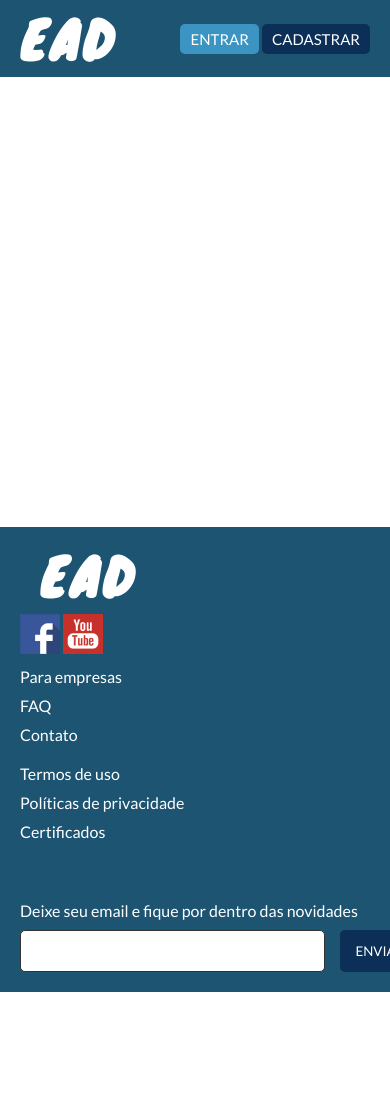
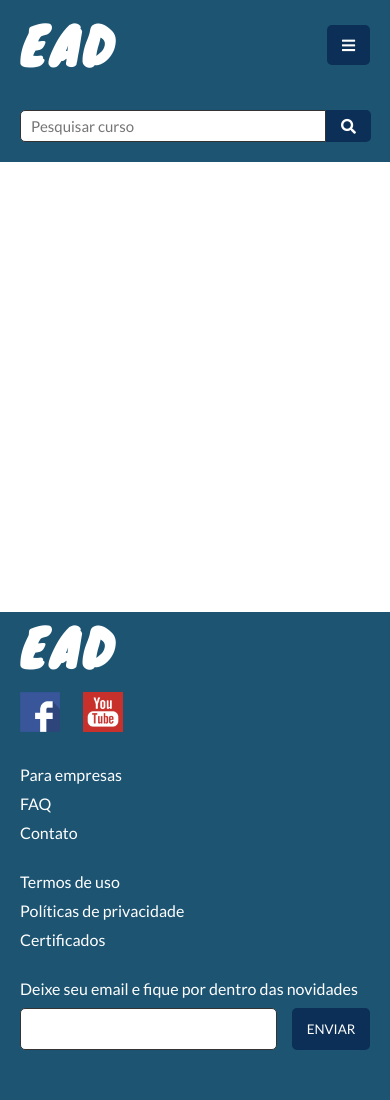
Before and after one commit to brunaobass/ead, a PHP site: the page made by views/template.php in a window 390 px wide; the page is wider, and only the part inside the window is pictured. Before the commit the page ends 992 px from the top of that part, so only its background shows below. Run offline with PHP 8.4, Linux system fonts and the light colour scheme; the template is opened without the code that fills it, so the values that code supplies are empty; some libraries are stand-ins or nearby versions.

Commit message:
Alterado layout da página de login, topo, e rodapé principal

```diff
--- /dev/null
+++ b/assets/css/deslogado.css
@@ -0,0 +1,105 @@
+@media(max-width:1100px){
+    .menu-navegacao{
+        margin-left: 10px;
+    }
+    .menu-navegacao ul{
+        flex-wrap: wrap;
+    }
+    .menu-navegacao ul li{
+        padding: 3px 10px;
+        border-radius: 5px;
+    }
+
+    .form-pesquisa input{
+        width: 100%;
+    }
+}
+
+@media(max-width:825px){
+    header{
+        padding: 0;
+    }
+    .topo .conteudo{
+        padding: 0;
+    }
+    .topo-show{
+        flex-wrap: wrap;
+    }
+    .menu{
+        order: 1;
+        flex: 100%;
+    }
+    .menu-navegacao,.menu-navegacao ul{
+        width: 100%;
+    }
+    .menu-navegacao{
+        margin-left: 0;
+        display: none;
+    }
+    .menu-navegacao ul{
+        flex-direction: column;
+    }
+    .menu-navegacao ul li{
+        line-height: 30px;
+        width: 100%;
+        border-bottom: 1px solid #FFF;
+        border-radius: 0;
+        text-align: center;
+    }
+    .first-li{
+        border-top: 1px solid #FFF;
+    }
+    .topo .logo{
+        margin-left: 20px;
+    }
+
+    /*****ÍCONES A DIREITA****/
+
+    .topo-direita{
+        margin-right: 20px;
+        flex-wrap: wrap;
+    }
+    .btn-icon{
+        line-height: 40px;
+        padding: 0 15px;
+    }
+    #btn-show-menu{
+        display: inline-block;
+    }
+    .botoes .icone-pesquisa{
+        display: none;
+    }
+    .topo-direita .botoes-deslogado{
+        display: none;
+    }
+    .li-deslogado{
+        display: block;
+    }
+    .li-deslogado .btn{
+        margin:0 20px;
+        border-radius: 0;
+        width: 137px;
+        display: block;
+    }
+    .li-deslogado .btn:hover{
+        background-color: rgba(255,255,255,.5)
+    }
+    .li-deslogado .botoes-deslogado{
+        justify-content: center;
+        display: flex;
+    }
+
+    .form-pesquisa input{
+        width: 300px;
+    }
+}
+@media(max-width:565px){
+    .form-pesquisa input{
+         width: 220px;
+     }
+ }
+ @media(max-width:520px){
+    .form-pesquisa input{
+         width: 100%;
+     }
+ }
--- a/assets/css/estilos.css
+++ b/assets/css/estilos.css
@@ -113,6 +113,8 @@ header{
     font-family: knewave;
     letter-spacing: 4px;
     font-size: 50px;
+    height: 50px;
+    line-height: 50px;
 }
 /*****MENU DE NAVEGAÇÃO****/
 .menu{
@@ -146,6 +148,9 @@ header{
 .menu-navegacao i{
     margin-left: 5px;
 }
+.li-deslogado{
+    display:none;
+}
 /*****MENU DE NAVEGAÇÃO****/
 
 /*****ÍCONES A DIREITA****/
@@ -153,11 +158,17 @@ header{
     display: flex;
     align-items: center;
 }
+.botoes{
+    display: flex;
+}
+.botoes .btn{
+    margin-left: 10px;
+}
 .btn-icon{
     background-color: #0B2F56;
     color: #FFF;
     padding: 0 10px;
-    line-height: 29px;
+    line-height: 32px;
     border-radius: 5px;
     cursor: pointer;
     margin-left: 10px;
@@ -186,17 +197,27 @@ header{
 /*****ÍCONES A DIREITA****/
 
 /*****ÍCONES ESCONDIDOS****/
+
+
 .form-pesquisa{
-    width: 100%;
-    margin: 20px;
-    display: none;
+    display: flex;
+    justify-content: flex-end;
+    margin: 20px 0;
+
 }
 
 .form-pesquisa input{
-    width: 80%;
+    width: 212px;;
     line-height: 30px;
+    margin-right: 0;
+    border-radius: 5px 0 0 5px;
 }
 
+.form-pesquisa .btn-icon{
+    margin: 0;
+    border-radius:  0 5px 5px 0 ;
+    line-height: 32px;
+}
 /*****ÍCONES A DIREITA****/
 
 /*******************
@@ -263,6 +284,9 @@ footer{
     margin-top: 50px;
     padding: 10px 0 20px 0;
 }
+footer .logo{
+    margin-bottom: 20px;
+}
 footer .coluna{
     justify-content: center;
 }
@@ -279,12 +303,25 @@ footer .coluna{
 .form-email button{
     width: 100px;
 }
+
 .socials img{
     width: 40px;
     height: 40px;
+    margin-right: 20px;
+}
+.menus-rodape{
+    display: flex;
+    justify-content: space-between;
+    flex-direction: row;
+}
+.menus-rodape .coluna{
+    margin: 0 20px;
 }
 .menu-rodape li{
     margin: 10px 0;
+}
+.menu-rodape li:first-child{
+    margin-top: 0;
 }
 /*******************
 *****RODAPÉ******
@@ -346,7 +383,7 @@ footer .coluna{
     }
     .coluna-email{
         min-width: 400px !important;
-        margin-top: 50px;
+        margin-top: 30px;
     }
 }
 
@@ -371,7 +408,7 @@ footer .coluna{
 /***********************************************************************
 **********************************CELULAR*******************************
 ************************************************************************/
-@media(max-width: 650px){
+@media(max-width: 685px){
     header{
         padding: 0;
     }
@@ -405,7 +442,7 @@ footer .coluna{
     .first-li{
         border-top: 1px solid #FFF;
     }
-    .logo{
+    .topo .logo{
         margin-left: 20px;
     }
 
@@ -418,6 +455,7 @@ footer .coluna{
     }
     .topo-direita{
         margin-right: 20px;
+        flex-wrap: wrap;
     }
     .btn-icon{
         line-height: 40px;
@@ -429,7 +467,51 @@ footer .coluna{
     .botoes .icone-pesquisa{
         display: none;
     }
+
     /*****ÍCONES A DIREITA****/
+
+    /*******************
+    *****RODAPÉ******
+    ********************/
+    .footer1,.coluna-email{
+        width: 100%;
+        margin-bottom: 30px;
+    }
+
+    /*******************
+    *****RODAPÉ******
+    ********************/
+
+
+}
+@media(max-width:520px){
+    .topo-show{
+        margin-top: 20px;
+    }
+    .topo-direita{
+        flex-direction: column;
+        align-items: flex-end;
+        justify-content: center;
+    }
+    .form-pesquisa{
+        order:1;
+        margin-top: 40px;
+        margin-left: 20px;
+        width: 90%;
+    }
+    .form-pesquisa input{
+        width: 100%;
+    }
+}
+@media(max-width:465px){
+    .menu-rodape:first-of-type{
+        margin-bottom: 30px;
+    }
+
+    .coluna-email{
+        margin-top: 0;
+        min-width: 100% !important;
+    }
 }
 
 /***********************************************************************
--- a/painel/views/template.php
+++ b/painel/views/template.php
@@ -59,7 +59,7 @@
 
         </div><!--CONTEÚDO-->
         <div class="conteudo topo-hidden"><!--TOPO HIDDEN-->
-            <form method="POST" class="form-pesquisa">
+            <form method="POST" class="form-pesquisa" action="<?=BASE_URL.'cursos/pesquisar'?>">
                 <input type="search" class="pesquisa">
                 <button type="submit" class="btn btn-primary">Pesquisar</i></button>
             </form>
--- a/views/cursos.php
+++ b/views/cursos.php
@@ -23,11 +23,13 @@
 
     <ul class="pagination">
         <?php
-            for($i = 1; $i<=$num_paginas;$i++):
+            if(isset($num_paginas) && !empty($num_paginas)):
+                for($i = 1; $i<=$num_paginas;$i++):
         ?>
         <a href="<?=BASE_URL.'cursos/?p='.$i?>"><li><?=$i?></li></a>
         <?php
-            endfor;
+                endfor;
+            endif;
         ?>
     </ul>
 </section>
--- a/views/template.php
+++ b/views/template.php
@@ -8,6 +8,13 @@
         <link rel="stylesheet" type="text/css" href="<?=BASE_URL?>assets/css/estilos.css">
         <link rel="stylesheet" type="text/css" href="<?=BASE_URL?>assets/css/star-rating-svg.css">
 
+        <?php
+            if(!isset($logado) || $logado === false):
+        ?>
+            <link rel="stylesheet" type="text/css" href="<?=BASE_URL?>assets/css/deslogado.css">
+        <?php
+            endif;
+        ?>
         <?php
             if(isset($css) && !empty($css)){
                 echo '<link rel="stylesheet" type="text/css" href="'.BASE_URL.'assets/css/'.$css.'.css">';
@@ -31,23 +38,38 @@
                             </a>
                             <a href="<?=BASE_URL?>"><li>Como funciona</li></a>
                             <a href="<?=BASE_URL?>"><li>Suporte</li></a>
+                            <li class="li-deslogado">
+                                <div class="botoes-deslogado">
+                                    <a href="<?=BASE_URL?>login" class="btn btn-secundario">ENTRAR</a>
+                                    <a href="<?=BASE_URL?>login/cadastrar" class="btn btn-primary">CADASTRAR</a>
+                                </div><!--BOTOES DESLOGADOS-->
+                            </li>
                         </ul>
                     </nav>
                 </div><!--MENU-->
+                <form method="POST" class="form-pesquisa" action="<?=BASE_URL.'cursos/pesquisar'?>">
+                    <input type="search" class="pesquisa" name="pesquisar" placeholder="Pesquisar curso">
+                    <button type="submit"class="btn-icon icone-pesquisa"><i class="fas fa-search"></i></button>
+                </form>
                 <div class="topo-direita"> <!--TOPO DIREITA-->
+
                     <div class="botoes"><!--BOTOES-->
-                        <button class="btn-icon icone-pesquisa"><i class="fas fa-search"></i></button>
+                        <button class="btn-icon" id="btn-show-menu"><i class="fas fa-bars"></i></button>
+                        <button class="btn-icon" id="btn-close-menu"><i class="fa fa-times"></i></button>
                         <?php
                             if(isset($logado) && $logado === true):
                         ?>
-                        <button class="btn-icon" id="btn-perfil"><i class="fas fa-user-alt"></i></button>
-                        <button class="btn-icon" id="btn-show-menu"><i class="fas fa-bars"></i></button>
-                        <button class="btn-icon" id="btn-close-menu"><i class="fa fa-times"></i></button>
+                        <div class="botoes-logado"><!--BOTOES-->
+                            <button class="btn-icon" id="btn-perfil"><i class="fas fa-user-alt"></i></button>
+                        </div><!--BOTOES DESLOGADOS-->
+
                         <?php
                             else:
                         ?>
+                        <div class="botoes-deslogado">
                             <a href="<?=BASE_URL?>login" class="btn btn-secundario">ENTRAR</a>
                             <a href="<?=BASE_URL?>login/cadastrar" class="btn btn-primary">CADASTRAR</a>
+                        </div><!--BOTOES DESLOGADOS-->
                         <?php
                             endif;
                         ?>
@@ -57,12 +79,13 @@
 
 
         </div><!--CONTEÚDO-->
-        <div class="conteudo topo-hidden"><!--TOPO HIDDEN-->
-            <form method="POST" class="form-pesquisa">
-                <input type="search" class="pesquisa">
-                <button type="submit" class="btn btn-primary">Pesquisar</button>
-            </form>
-        </div><!--TOPO HIDDEN-->
+        <div class="conteudo">
+
+
+
+
+
+        </div>
     </header>
     <main>
         <?php
@@ -95,7 +118,7 @@
     <footer class="rodape">
         <div class="conteudo"><!--CONTEÚDO-->
 
-            <div class="coluna">
+            <div class="coluna footer1">
                 <div class="logo"><!--LOGO-->
                     <a href="<?=BASE_URL?>"><h1>EAD</h1></a>
                 </div><!--LOGO-->
@@ -104,6 +127,7 @@
                     <img src="<?=BASE_URL?>assets/images/icones/youtube.png">
                 </div>
             </div>
+
             <div class="coluna">
                 <ul class="menu-rodape">
                     <a href="<?=BASE_URL?>"><li>Para empresas</li></a>
@@ -118,6 +142,8 @@
                     <a href="<?=BASE_URL?>"><li>Certificados</li></a>
                 </ul>
             </div>
+
+
             <div class="coluna coluna-email">
 
                     <p>Deixe seu email e fique por dentro das novidades</p>
```
Also changed, not shown: assets/css/login.css (+20 -0 lines), controllers/aulasController.php (+20 -4 lines), controllers/cursosController.php (+15 -0 lines), models/Curso.php (+15 -0 lines), nbproject/private/private.xml (+4 -3 lines).
